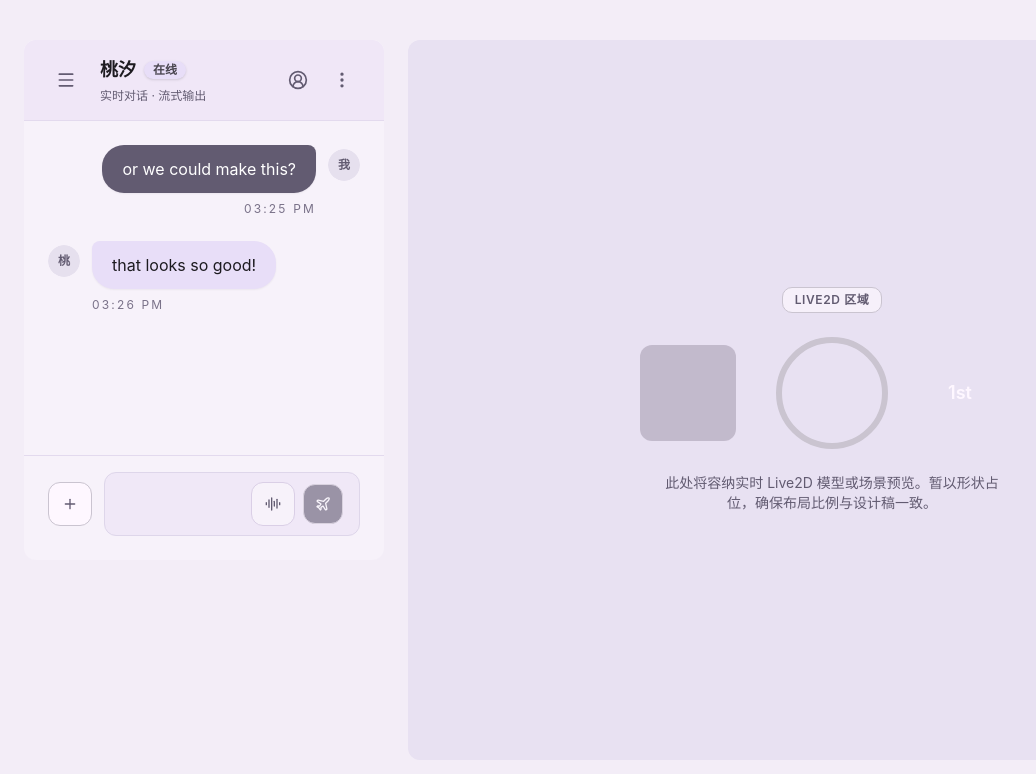
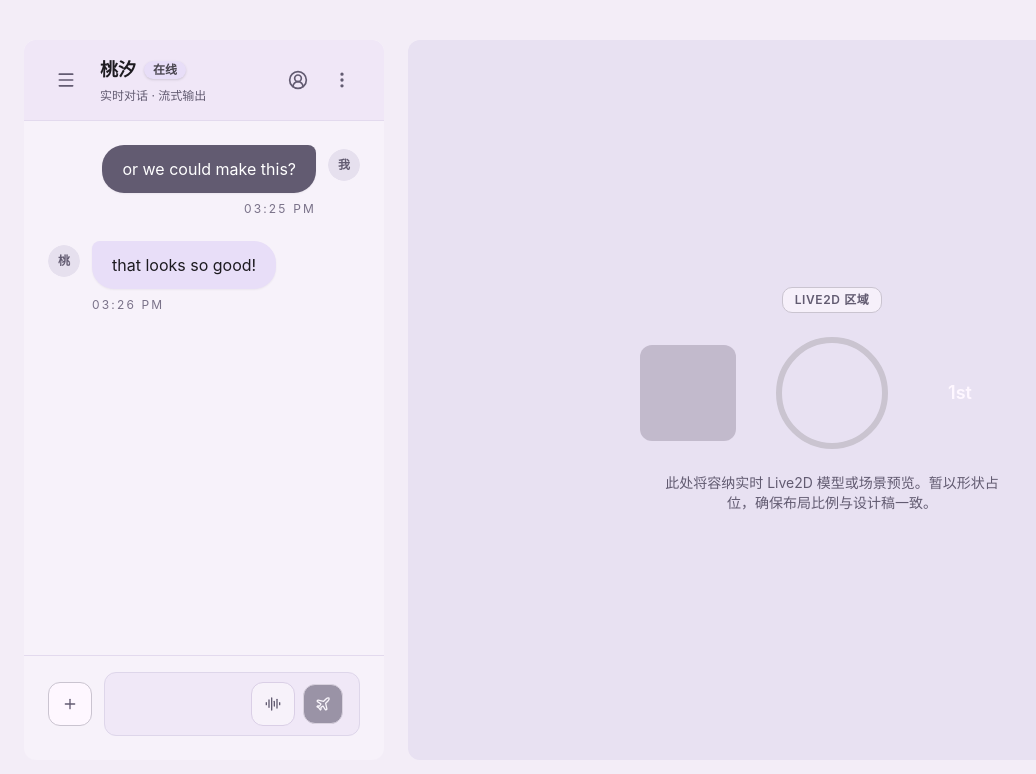
Before and after one commit to pixelsama/Free-Agent-Vtuber, a React (Vite) app in the folder frontend/: page / in a window 1280 px wide. Shown: the top 774 px of the page, without its empty margins (0-1036 px from the left). Built offline with nearby package versions, Linux system fonts and the light colour scheme.

Commit message:
style: stretch chat column

```diff
--- a/frontend/src/features/chat/components/chat-shell.tsx
+++ b/frontend/src/features/chat/components/chat-shell.tsx
@@ -1,4 +1,5 @@
 import { useMemo } from 'react'
+import { cn } from '@/lib/utils'
 import { Menu, MoreVertical, UserCircle2 } from 'lucide-react'
 
 import { Badge } from '@/components/ui/badge'
@@ -11,7 +12,11 @@ import { useChatStore } from '@/stores/chat-store'
 import { MessageComposer } from './message-composer'
 import { MessageBubble } from './message-bubble'
 
-export function ChatShell() {
+interface ChatShellProps {
+  readonly className?: string
+}
+
+export function ChatShell({ className }: ChatShellProps = {}) {
   const messages = useChatStore((state) => state.messages)
 
   const groupedMessages = useMemo(() => {
@@ -25,7 +30,7 @@ export function ChatShell() {
   }, [messages])
 
   return (
-    <div className="flex min-h-[520px] flex-1 flex-col rounded-xl bg-[#F7F2FA]">
+    <div className={cn('flex min-h-[520px] flex-1 flex-col rounded-lg bg-[#F7F2FA]', className)}>
       <div className="flex items-center justify-between rounded-t-xl bg-[#F0E7F7] px-6 py-4">
         <div className="flex items-center gap-4">
           <Button size="icon" variant="ghost" className="h-9 w-9 rounded-full text-[#625B71] hover:bg-[#E8DEF8]">
--- a/frontend/src/features/chat/pages/chat-home.tsx
+++ b/frontend/src/features/chat/pages/chat-home.tsx
@@ -4,8 +4,8 @@ import { Live2DPlaceholder } from '@/features/chat/components/live2d-placeholder
 export function ChatHomePage() {
   return (
     <section className="flex min-h-screen flex-col gap-6 px-6 py-10 lg:flex-row">
-      <div className="mx-auto w-full max-w-[360px] lg:mx-0">
-        <ChatShell />
+      <div className="mx-auto flex w-full max-w-[360px] flex-1 lg:mx-0">
+        <ChatShell className="h-full" />
       </div>
       <div className="flex flex-1">
         <Live2DPlaceholder className="flex-1" />
```
